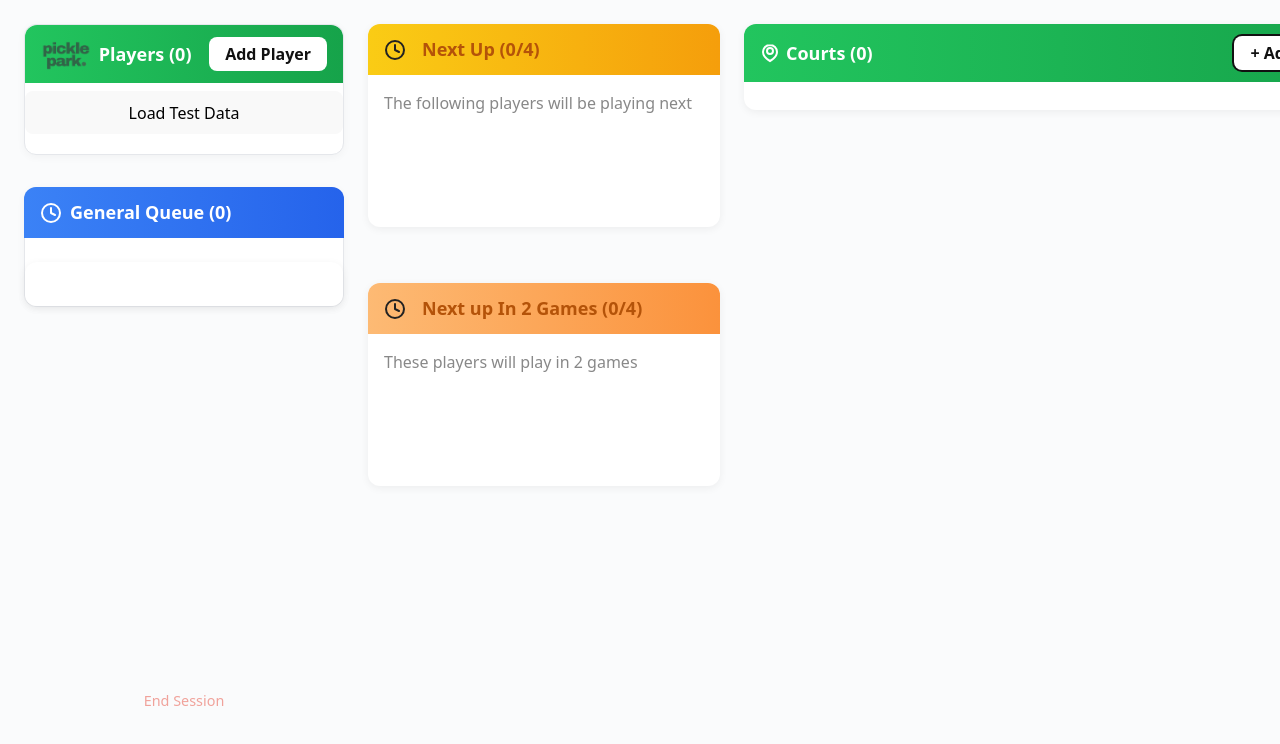
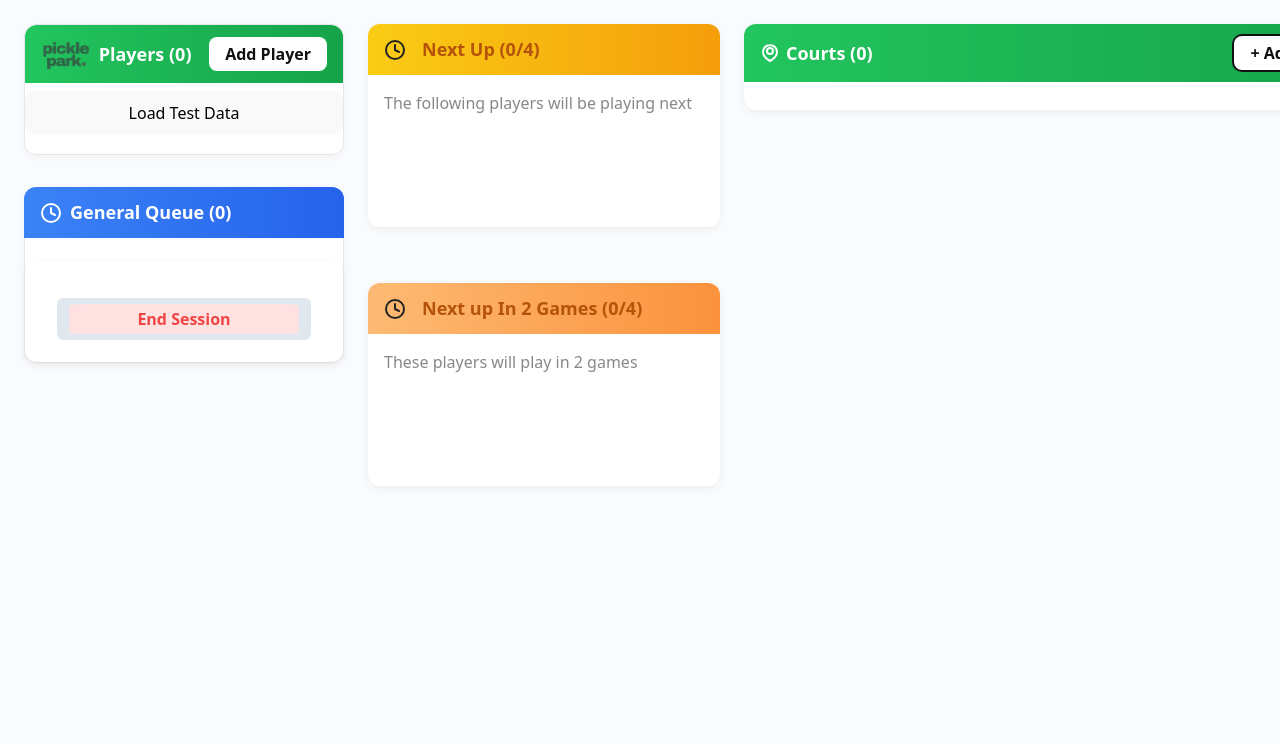
Before and after one commit to ghf4336/PaddleStack, a React (Vite) app in the folder client/: page / in a window 1280 px wide. Shown: the top 744 px of the page. Built offline with nearby package versions, Linux system fonts and the light colour scheme.

Commit message:
Move end button

```diff
--- a/client/src/App.css
+++ b/client/src/App.css
@@ -56,9 +56,30 @@
   transition: border 0.15s ease, box-shadow 0.15s ease;
 }
 /* End Session button styles */
+.end-session-btn {
+  background: #fee2e2;
+  border: none;
+  color: #ef4444;
+  font-size: 1em;
+  font-weight: bold;
+  cursor: pointer;
+  width: 100%;
+  padding: 4px 0;
+  border-radius: 6%;
+  transition: background 0.2s, opacity 0.2s;
+}
 .end-session-btn:hover {
+
   opacity: 1;
   text-decoration: underline;
+}
+.end-session-tile {
+  background: #fee2e2;
+  border-radius: 6px;
+  margin-top: 8px;
+  padding: 0;
+  display: flex;
+  align-items: stretch;
 }
 .end-session-modal .danger {
   background: #e74c3c;
--- a/client/src/App.jsx
+++ b/client/src/App.jsx
@@ -503,10 +503,9 @@ function App() {
             activeId={activeId}
             overId={overId}
             endSessionButton={
-              <div style={{ position: 'absolute', bottom: 16, left: 0, width: '100%', textAlign: 'center' }}>
+              <div className="queue-player end-session-tile">
                 <button
                   className="end-session-btn"
-                  style={{ opacity: 0.5, fontSize: '0.9em', background: 'none', color: '#e74c3c', border: 'none', cursor: 'pointer', padding: 0, margin: 0 }}
                   onClick={() => setShowEndSessionModal(true)}
                   title="End session (clears all data)"
                 >
```
